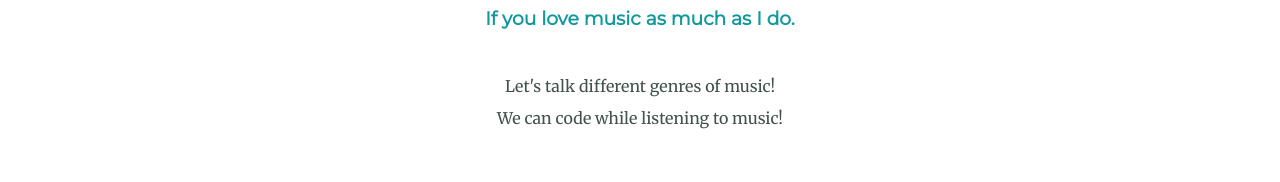
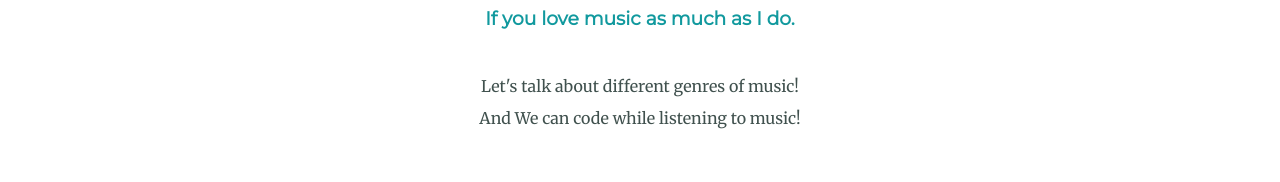
Before and after one commit to amaze-28/Portfolio, a plain HTML site: page index.html in a window 1280 px wide. Shown: the part 2449-2631 px from the top of the page. Drawn offline with Linux system fonts and the light colour scheme; a web font is replaced by a local one.

Commit message:
Update index.html

```diff
--- a/index.html
+++ b/index.html
@@ -48,7 +48,7 @@
     <div class="contact-me">
       <h2>Get In Touch</h2>
       <h3>If you love music as much as I do.</h3>
-      <p class="contact-message">Let's talk different genres of music! <br>We can code while listening to music!</p>
+      <p class="contact-message">Let's talk about different genres of music! <br>And We can code while listening to music!</p>
       <a class="btn" href="mailto:anuunity28@email.com">CONTACT ME</a>
     </div>
   </div>
```
